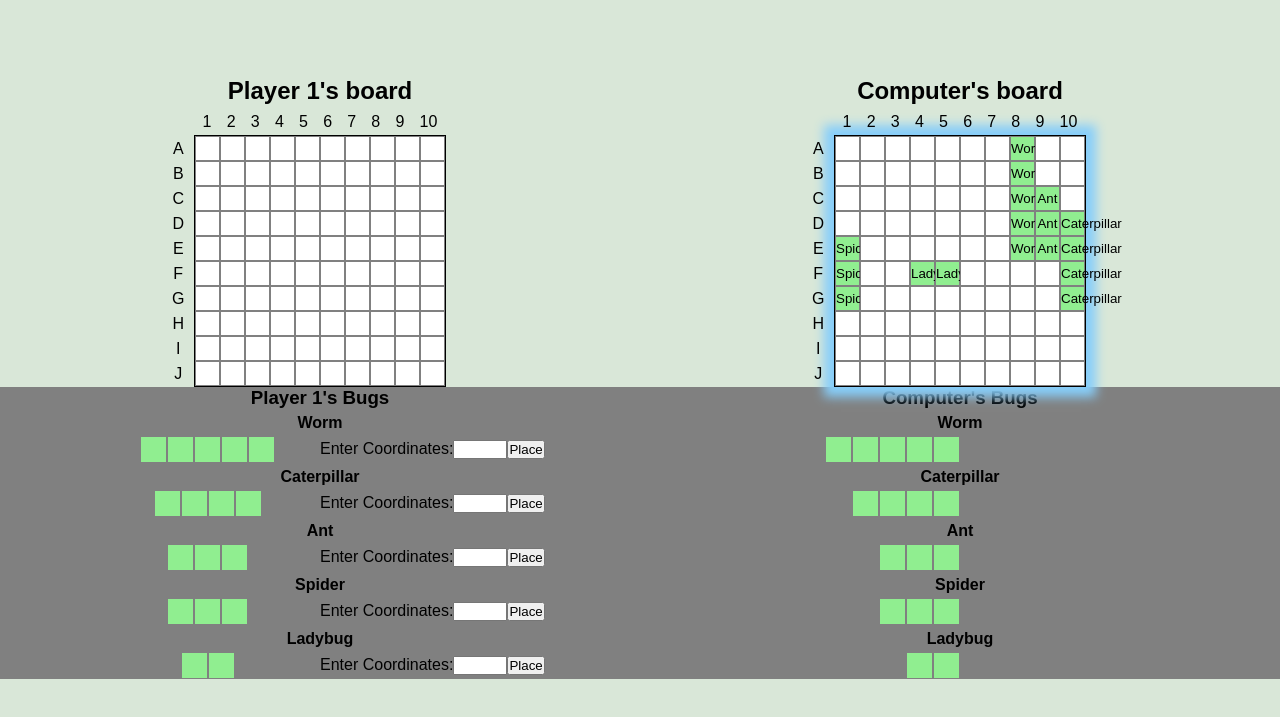
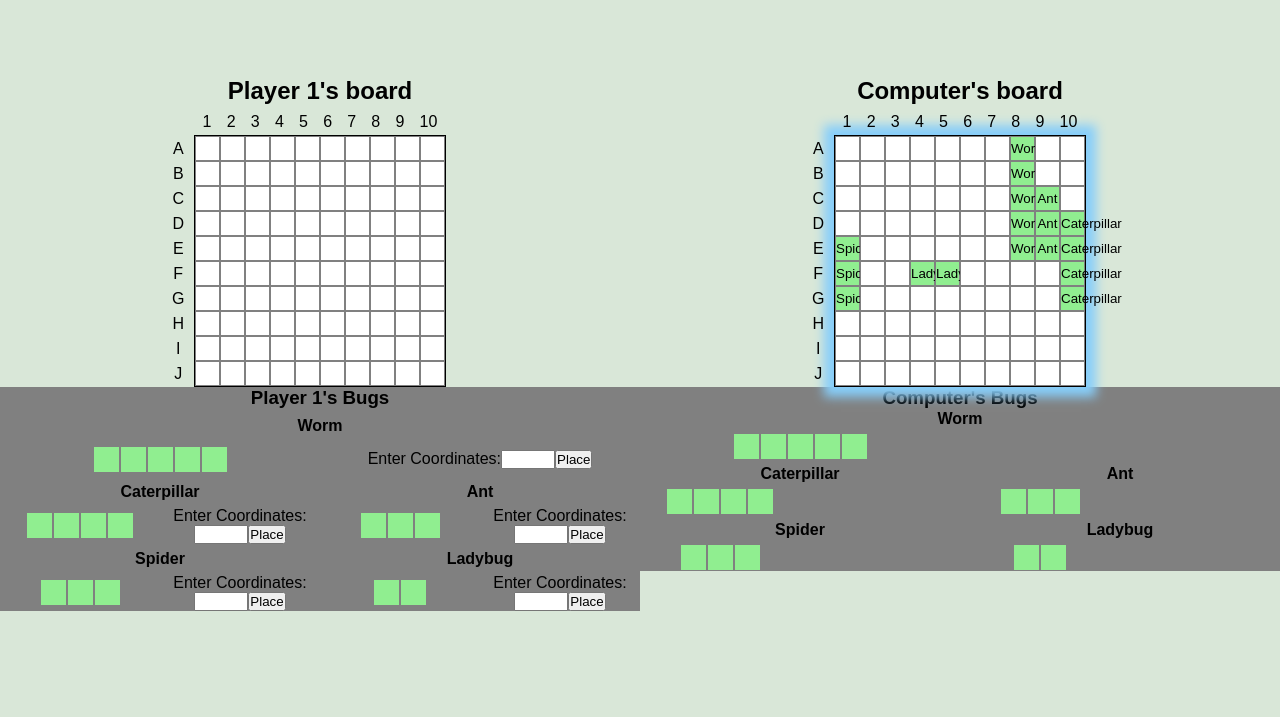
Before and after one commit to sheacronin/battleship, a website built with webpack: page src/index.html in a window 1280 px wide. Both pictures are taken after a click on the button "Play". Shown: the part 83-800 px from the top of the page. Built offline with nearby package versions, Linux system fonts and the light colour scheme.

Commit message:
Edit grid styles for bugs in bug pen

```diff
--- a/src/game-dom.js
+++ b/src/game-dom.js
@@ -181,6 +181,7 @@ class BugPen {
         bugs.forEach((bug) => {
             const bugContainer = document.createElement('div');
             bugContainer.classList.add('bug-container');
+            bugContainer.classList.add(bug.name.toLowerCase());
 
             const bugName = document.createElement('h4');
             bugName.textContent = bug.name;
--- a/src/styles.css
+++ b/src/styles.css
@@ -48,13 +48,12 @@ main {
     justify-content: center;
 }
 
-.bug-pen {
-    background-color: grey;
-    grid-area: bug-pen;
+#messages {
     display: flex;
     flex-direction: column;
-    justify-content: space-around;
     align-items: center;
+    justify-content: center;
+    grid-area: message;
 }
 
 article.p1 {
@@ -65,31 +64,6 @@ article.p1 {
 article.p2 {
     grid-column: 2 / 2;
     grid-row: 2 / 2;
-}
-
-.bug-container {
-    display: grid;
-    justify-items: center;
-    align-items: center;
-    grid-template-columns: 1fr 1fr;
-    grid-template-rows: 1fr 1fr;
-    grid-template-areas:
-        'bug-name bug-name'
-        'bug input';
-}
-
-.bug-container h4 {
-    grid-area: bug-name;
-}
-
-.bug-container input {
-    width: 50px;
-}
-
-.whole-bug {
-    display: flex;
-    cursor: move;
-    grid-area: bug;
 }
 
 .board-title {
@@ -157,10 +131,45 @@ article.p2 {
     opacity: 0.5;
 }
 
-#messages {
+.bug-pen {
+    background-color: grey;
+    grid-area: bug-pen;
+    display: grid;
+    grid-template-rows: 10% repeat(3, 30%);
+    grid-template-columns: 1fr 1fr;
+}
+
+.bug-pen h3 {
+    grid-row: 1 / 1;
+    grid-column: 1 / 3;
+}
+
+.bug-container {
+    display: grid;
+    justify-items: center;
+    align-items: center;
+    grid-template-columns: 1fr 1fr;
+    grid-template-rows: 1fr 1fr;
+    grid-template-areas:
+        'bug-name bug-name'
+        'bug input';
+}
+
+.worm {
+    grid-row: 2 / 2;
+    grid-column: 1 / 3;
+}
+
+.bug-container h4 {
+    grid-area: bug-name;
+}
+
+.bug-container input {
+    width: 50px;
+}
+
+.whole-bug {
     display: flex;
-    flex-direction: column;
-    align-items: center;
-    justify-content: center;
-    grid-area: message;
+    cursor: move;
+    grid-area: bug;
 }
```
Also changed, not shown: dist/main.js.
